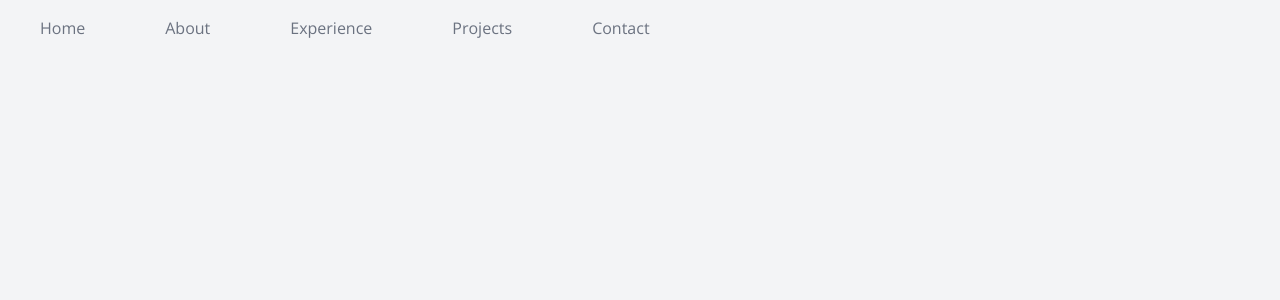
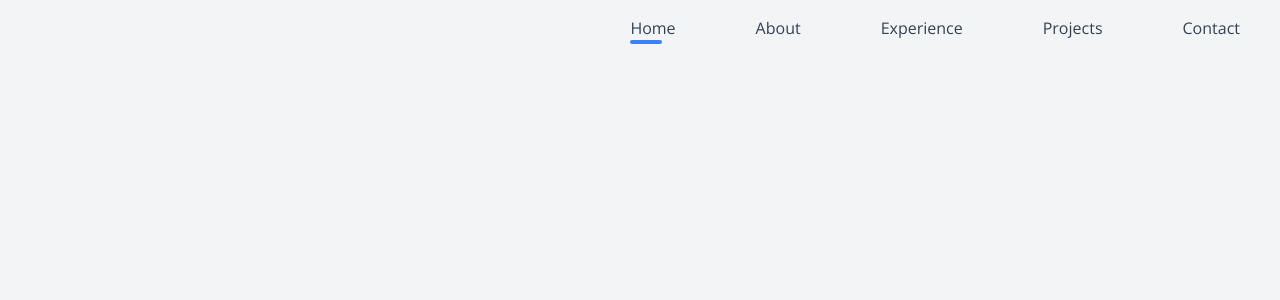
Before and after one commit to CharwekarAkshay/akshayportfolio, a Next.js app: page / in a window 1280 px wide. Shown: the top 300 px of the page. Built offline with nearby package versions, Linux system fonts and the light colour scheme.

Commit message:
Added navigation for mobile and desktop

```diff
--- a/app/components/Header.tsx
+++ b/app/components/Header.tsx
@@ -1,10 +1,15 @@
 "use client";
 import Link from "next/link";
-import { useState } from "react";
+import { useEffect, useState } from "react";
 import clsx from "clsx";
+import MobileNavigation from "./MobileNavigation";
 
 const Header = () => {
-  const [linkClick, setLinkClick] = useState(window.location.hash);
+  const [linkClick, setLinkClick] = useState("");
+
+  useEffect(() => {
+    setLinkClick(window.location.hash);
+  }, []);
 
   const handleClick = (href: string) => {
     setLinkClick(href);
@@ -34,25 +39,25 @@ const Header = () => {
   ];
 
   return (
-    <nav className="px-10 py-4 fixed">
-      <ul className="flex flex-row space-x-20">
+    <>
+      <nav className="fixed flex w-screen justify-end p-5 md:px-10 md:py-4">
+        <ul className="hidden flex-row space-x-20 md:flex">
           {links.map((link) => {
-          const isSelected = linkClick === link.href;
-          console.log(linkClick, link.href, isSelected);
+            const isSelected = linkClick === link.href || (linkClick == "" && link.href == "/");
             return (
               <li key={link.href}>
                 <Link
                   href={link.href}
                   onClick={() => handleClick(link.href)}
-                className={clsx("text-gray-500", isSelected && "text-blue-500")}
+                  className="text-slate-700"
                 >
                   {link.name}
                   <div
                     className={clsx(
-                    "h-1 w-0 bg-blue-500 rounded transition-width duration-200 ease-in-out",
+                      "transition-width h-1 w-0 rounded bg-blue-500 duration-200 ease-in-out",
                       {
                         "w-[70%]": isSelected,
-                    }
+                      },
                     )}
                   ></div>
                 </Link>
@@ -60,7 +65,11 @@ const Header = () => {
             );
           })}
         </ul>
+        <div className="block md:hidden">
+          <MobileNavigation links={links} />
+        </div>
       </nav>
+    </>
   );
 };
 
--- /dev/null
+++ b/app/components/MobileNavigation.tsx
@@ -0,0 +1,117 @@
+"use client";
+import { Dialog, Transition } from "@headlessui/react";
+import clsx from "clsx";
+import Link from "next/link";
+import { Fragment, useState } from "react";
+import { MdClose } from "react-icons/md";
+import { RxHamburgerMenu } from "react-icons/rx";
+
+interface MobileNavigationProps {
+  links: {
+    name: string;
+    href: string;
+  }[];
+}
+
+const MobileNavigation = (props: MobileNavigationProps) => {
+  const [isMenuDialogOpen, setIsMenuDialogOpen] = useState(false);
+
+  const handleMenuDialogAction = () => {
+    setIsMenuDialogOpen((prevValue) => !prevValue);
+  };
+
+  return (
+    <>
+      <button
+        className="rounded-ful p-2 focus:outline-none"
+        onClick={handleMenuDialogAction}
+      >
+        <RxHamburgerMenu size={20} className="text-gray-500" />
+      </button>
+      <Transition.Root show={isMenuDialogOpen} as={Fragment}>
+        <Dialog
+          as="div"
+          className="relative z-10"
+          onClose={setIsMenuDialogOpen}
+        >
+          <Transition.Child
+            as={Fragment}
+            enter="ease-in-out duration-500"
+            enterFrom="opacity-0"
+            enterTo="opacity-100"
+            leave="ease-in-out duration-500"
+            leaveFrom="opacity-100"
+            leaveTo="opacity-0"
+          >
+            <div className="fixed inset-0 bg-gray-500 bg-opacity-75 transition-opacity" />
+          </Transition.Child>
+
+          <div className="fixed inset-0 overflow-hidden">
+            <div className="absolute inset-0 overflow-hidden">
+              <div className="pointer-events-none fixed inset-y-0 right-0 flex max-w-full pl-10">
+                <Transition.Child
+                  as={Fragment}
+                  enter="transform transition ease-in-out duration-500 sm:duration-700"
+                  enterFrom="translate-x-full"
+                  enterTo="translate-x-0"
+                  leave="transform transition ease-in-out duration-500 sm:duration-700"
+                  leaveFrom="translate-x-0"
+                  leaveTo="translate-x-full"
+                >
+                  <Dialog.Panel className="pointer-events-auto relative w-screen max-w-md">
+                    <div className="flex h-full flex-col overflow-y-scroll bg-gray-100 shadow-xl">
+                      <div className="w-100 flex justify-end p-5">
+                        <button
+                          className="rounded-ful p-2 focus:outline-none"
+                          onClick={handleMenuDialogAction}
+                        >
+                          <Transition.Child
+                            enter="transition-opacity ease-linear duration-300"
+                            enterFrom="opacity-0"
+                            enterTo="opacity-100"
+                            leave="transition-opacity ease-linear duration-300"
+                            leaveFrom="opacity-100"
+                            leaveTo="opacity-0"
+                          >
+                            <MdClose size={20} className="text-slate-700" />
+                          </Transition.Child>
+                        </button>
+                      </div>
+                      <div className="relative flex-1 px-4 sm:px-6 flex justify-center items-center">
+                        <div className="flex flex-col space-y-6">
+                          {props.links.map((link) => {
+                            const isSelected =
+                              typeof window !== "undefined" &&
+                              (window.location.hash === link.href ||
+                                (window.location.hash == "" &&
+                                  link.href == "/"));
+
+                            return (
+                              <Link
+                                key={link.href}
+                                href={link.href}
+                                className={clsx("text-center ", {
+                                  "text-blue-500": isSelected,
+                                  "text-gray-500": !isSelected,
+                                })}
+                                onClick={handleMenuDialogAction}
+                              >
+                                {link.name}
+                              </Link>
+                            );
+                          })}
+                        </div>
+                      </div>
+                    </div>
+                  </Dialog.Panel>
+                </Transition.Child>
+              </div>
+            </div>
+          </div>
+        </Dialog>
+      </Transition.Root>
+    </>
+  );
+};
+
+export default MobileNavigation;
--- a/package.json
+++ b/package.json
@@ -9,6 +9,7 @@
     "lint": "next lint"
   },
   "dependencies": {
+    "@headlessui/react": "^1.7.15",
     "@types/node": "20.4.1",
     "@types/react": "18.2.14",
     "@types/react-dom": "18.2.6",
@@ -20,7 +21,12 @@
     "postcss": "8.4.25",
     "react": "18.2.0",
     "react-dom": "18.2.0",
+    "react-icons": "^4.10.1",
     "tailwindcss": "3.3.2",
     "typescript": "5.1.6"
+  },
+  "devDependencies": {
+    "prettier": "^3.0.0",
+    "prettier-plugin-tailwindcss": "^0.4.1"
   }
 }
```
Also changed, not shown: .prettierrc.json (added), 2 other files (tests, documents, lock files or other folders). Lines whose indentation alone changed are shown as unchanged.
